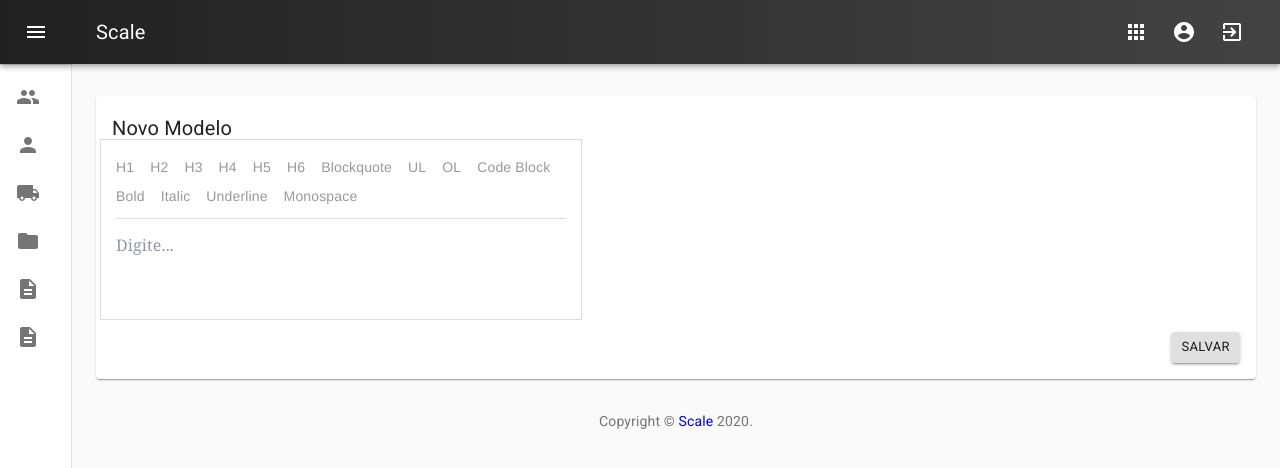
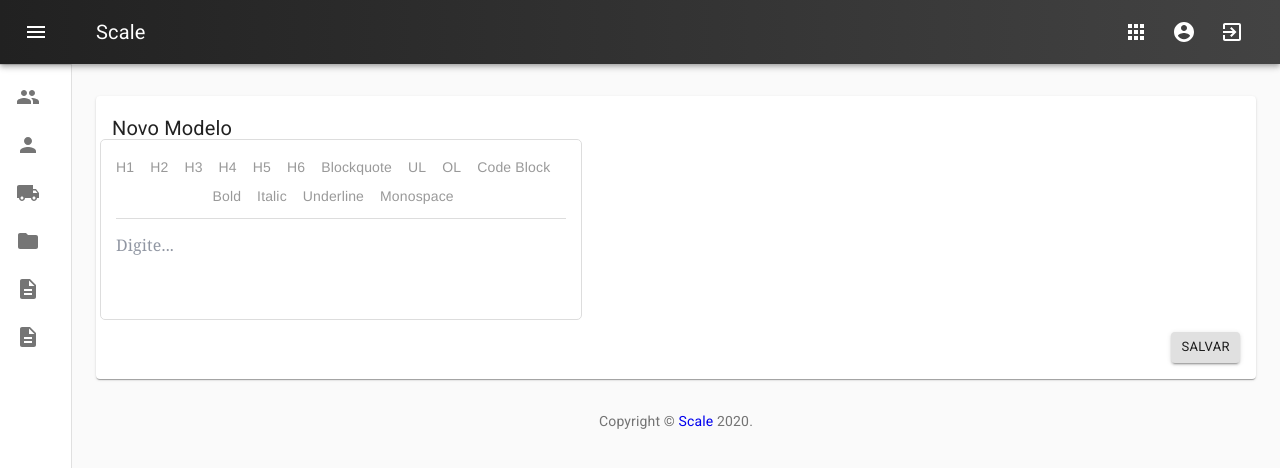
Before and after one commit to nathaliaspinula/jjscale-frontend, a React (Create React App) app: page /model/new in a window 1280 px wide. Shown: the top 468 px of the page. Built offline with nearby package versions, Linux system fonts and the light colour scheme; sample sign-in values are in the browser's storage.

Commit message:
Arrumar design do editor

```diff
--- a/src/components/editor/css/rich-editor.css
+++ b/src/components/editor/css/rich-editor.css
@@ -4,6 +4,7 @@
     font-family: 'Georgia', serif;
     font-size: 14px;
     padding: 15px;
+    border-radius: 5px;
   }
 
   .RichEditor-editor {
@@ -48,6 +49,9 @@
     font-size: 14px;
     margin-bottom: 5px;
     user-select: none;
+    justify-content: center;
+    align-items: center;
+    display: flex;
   }
 
   .RichEditor-styleButton {
```
